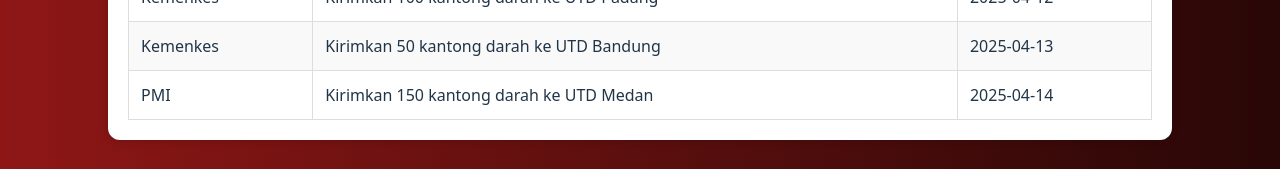
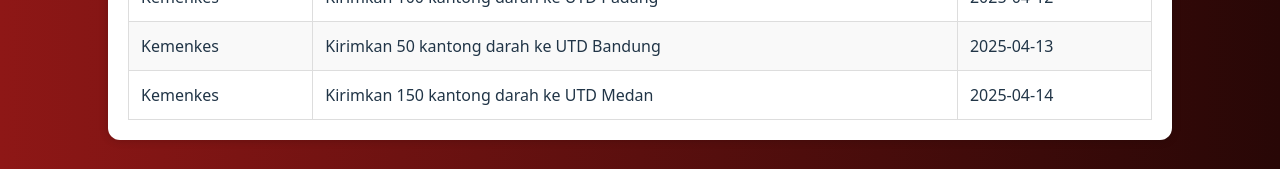
Before and after one commit to rickywijayaaa/SetetesHarapanDesktop, a React (Vite) app in the folder frontend/: page /terima in a window 1280 px wide. Shown: the part 284-453 px from the top of the page. Built offline with nearby package versions, Linux system fonts and the light colour scheme; no server answers.

Commit message:
update pesan

```diff
--- a/frontend/src/pages/Terimapesan.tsx
+++ b/frontend/src/pages/Terimapesan.tsx
@@ -15,7 +15,7 @@
       date: "2025-04-13",
     },
     {
-      sender: "PMI",
+      sender: "Kemenkes",
       content: "Kirimkan 150 kantong darah ke UTD Medan",
       date: "2025-04-14",
     },
```
